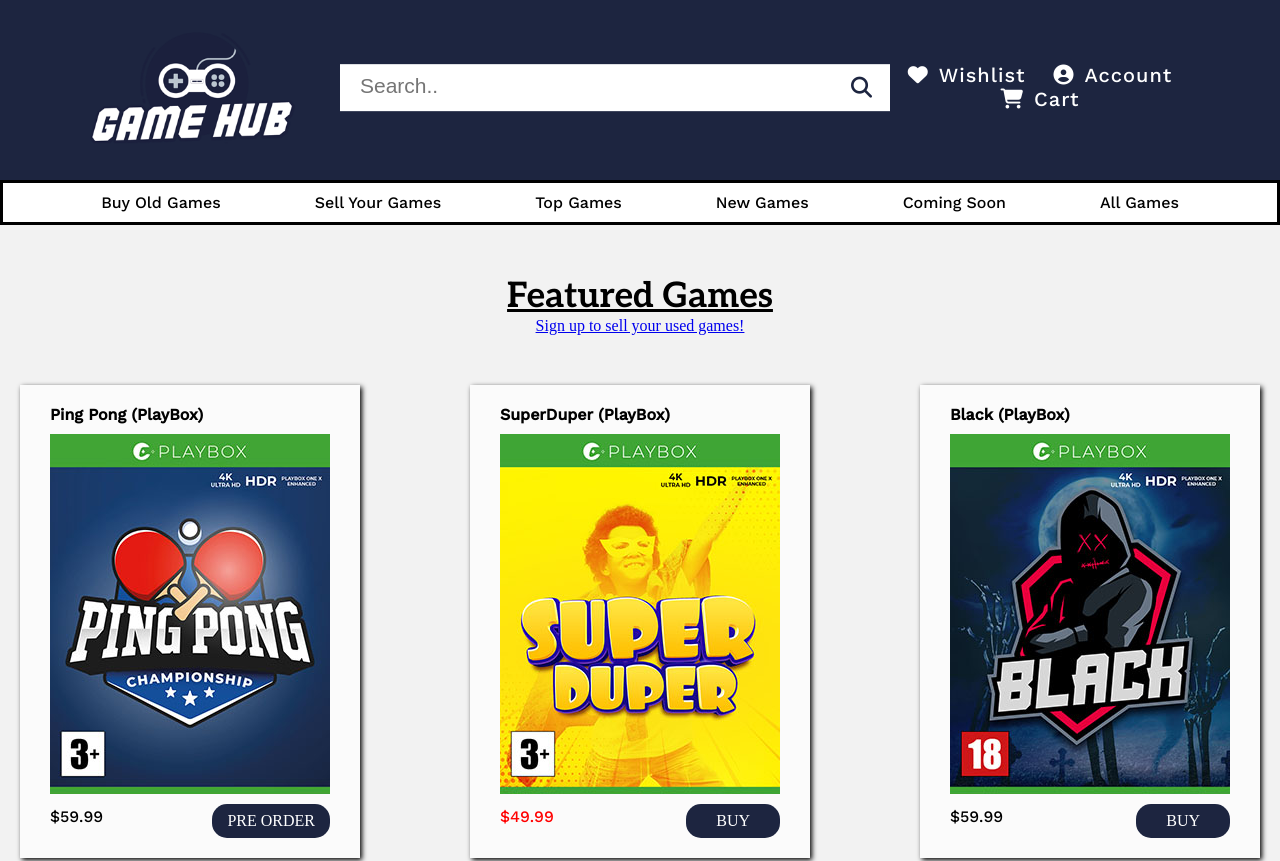
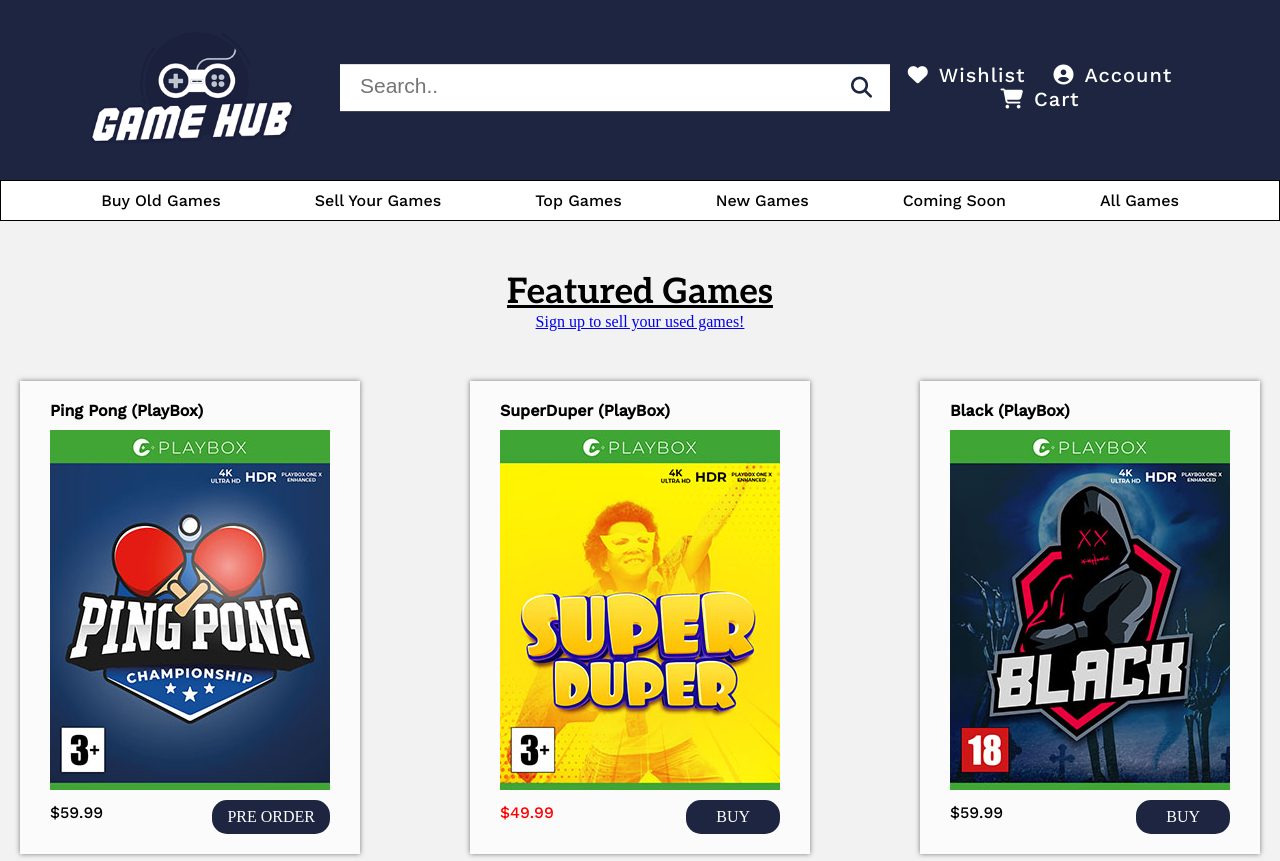
Before and after one commit to Noroff-FEU-Assignments/cross-course-project-Flluka, a plain HTML site: page index.html in a window 1280 px wide. Shown: the top 861 px of the page. Drawn offline with nearby package versions, Linux system fonts and the light colour scheme.

Commit message:
Small adjustments
border and box shadow adjustments

```diff
--- a/css/styles.css
+++ b/css/styles.css
@@ -153,8 +153,7 @@ i {
     background: #FFF;
     text-align: center;
     padding: 10px 0px;
-    border-style: solid;
-    border-color: black;
+    border: 1px solid black;
 }
 
 .lower-nav a {
@@ -187,7 +186,7 @@ i {
     padding-bottom: 20px;
     padding-top: 20px;
     margin: auto;
-    box-shadow: 2px 2px 5px #000;
+    box-shadow: 0px 0px 5px rgba(0, 0, 0, 0.5);
 }
 
 .products h3 {
```
